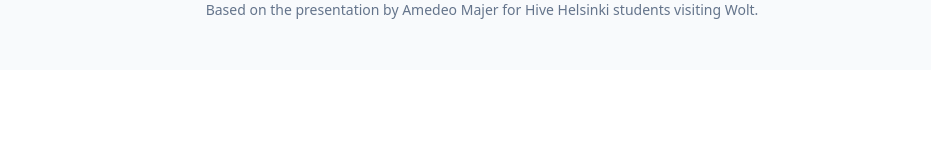
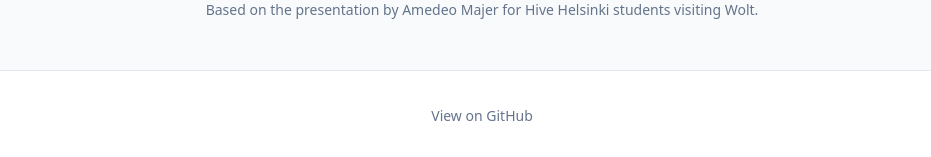
Before and after one commit to amedeomajer/frontend-best-practices-demo, a React (Vite) app: page / in a window 1280 px wide. Shown: the part 1192-1349 px from the top of the page, without its empty margins (158-1089 px from the left). Before the commit the page ends 1262 px from the top, so only its background shows below. Built offline with nearby package versions, Linux system fonts and the light colour scheme.

Commit message:
Add footer with GitHub repo link

```diff
--- a/src/App.css
+++ b/src/App.css
@@ -17,3 +17,20 @@
   font-style: italic;
   color: var(--text-secondary);
 }
+
+.site-footer {
+  text-align: center;
+  padding: 2rem 1rem;
+  border-top: 1px solid var(--border-color);
+  background: var(--bg-card);
+}
+
+.site-footer a {
+  color: var(--text-secondary);
+  text-decoration: none;
+  font-size: 0.875rem;
+}
+
+.site-footer a:hover {
+  color: var(--wolt-blue);
+}
--- a/src/App.tsx
+++ b/src/App.tsx
@@ -31,6 +31,15 @@ function App() {
           <Route path="/testing" element={<TestingPage />} />
         </Routes>
       </main>
+      <footer className="site-footer">
+        <a
+          href="https://github.com/amedeomajer/frontend-best-practices-demo"
+          target="_blank"
+          rel="noopener noreferrer"
+        >
+          View on GitHub
+        </a>
+      </footer>
     </>
   )
 }
```
